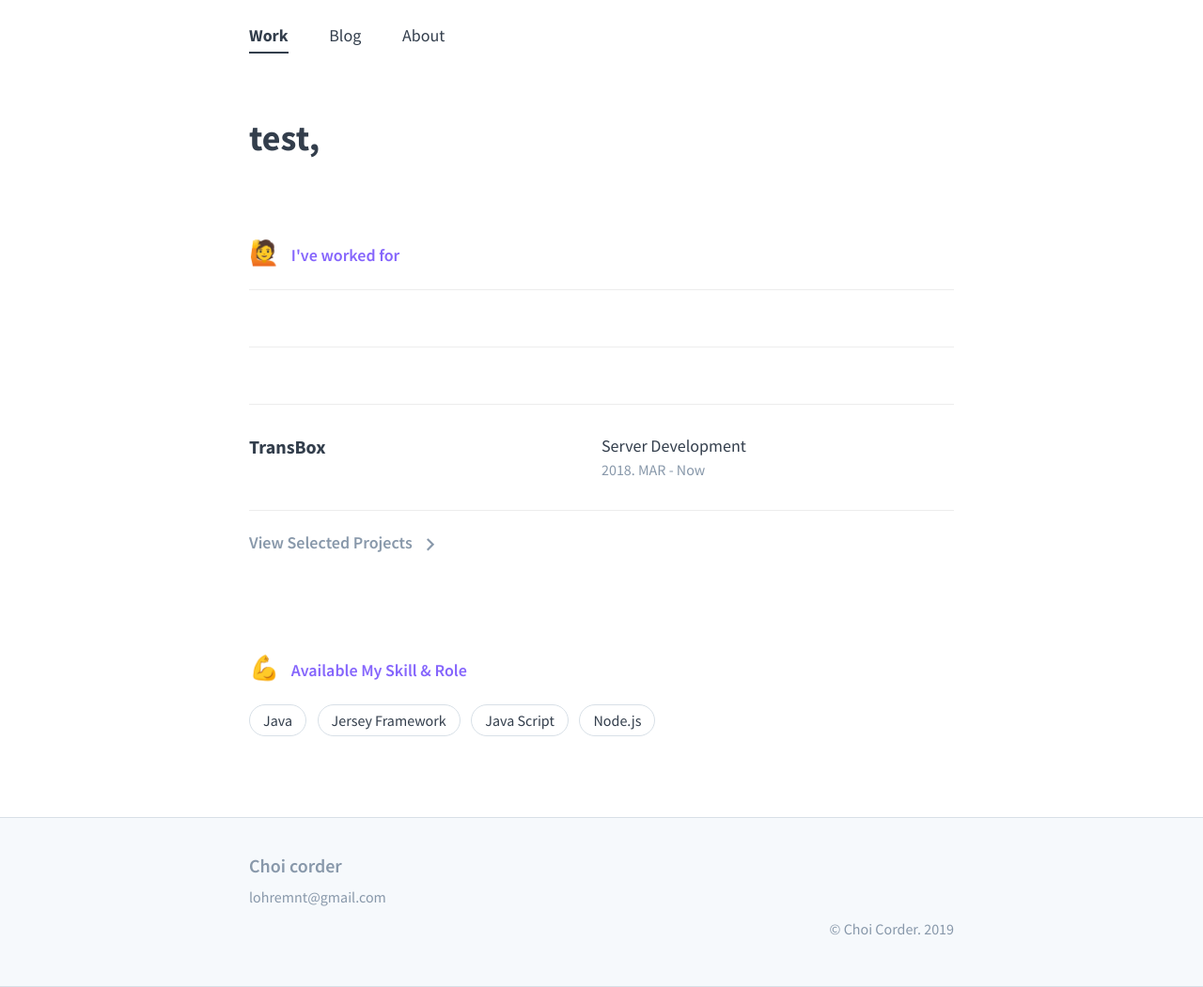
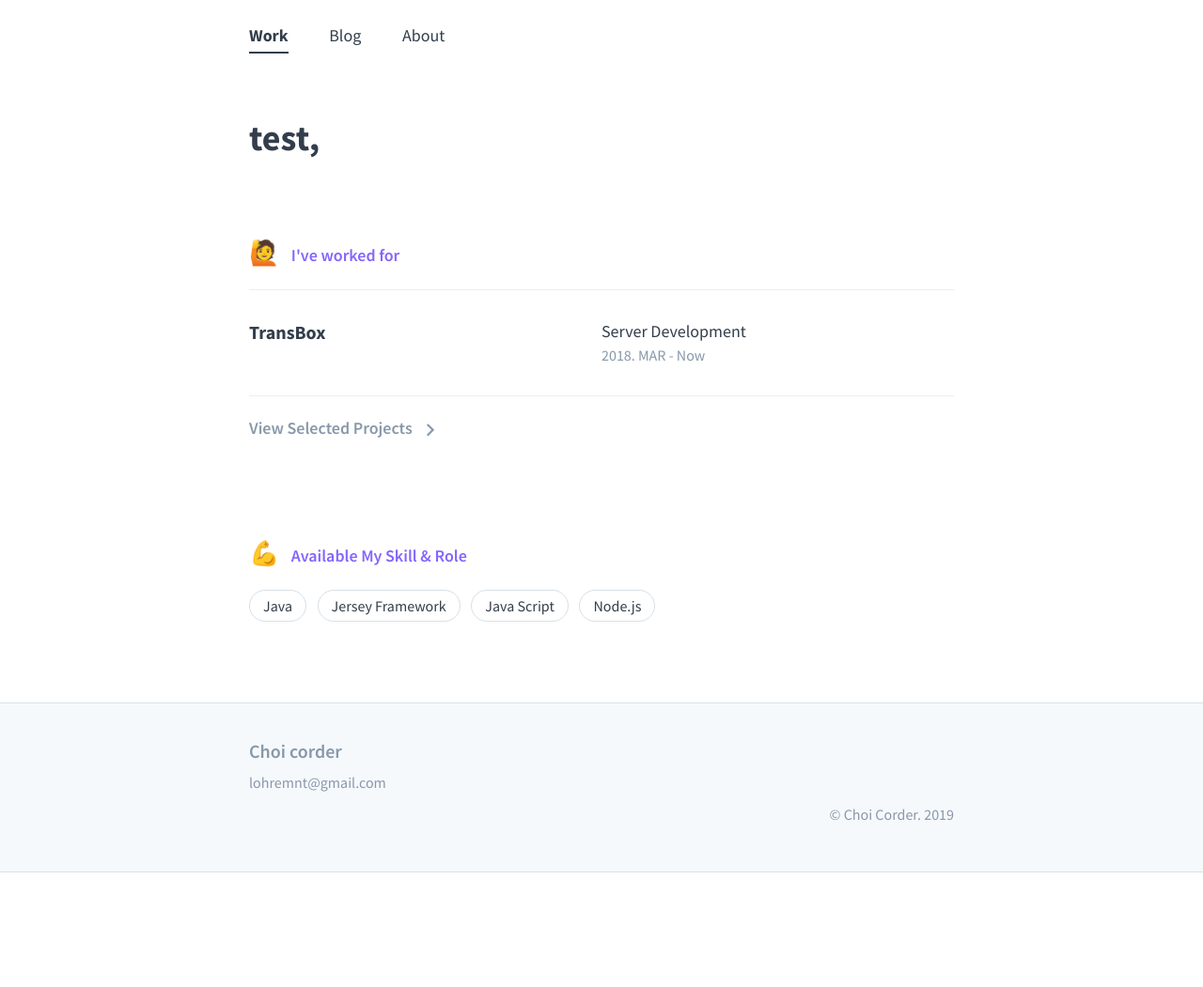
Before and after one commit to recordbook/recordbook.github.io, a Jekyll site: the page built from index.md, in a window 1280 px wide. Shown: the whole page at 94% size. Built offline with Jekyll 4.4.1, drawn with Linux system fonts in a browser that asks for light colours; after the commit the page ends 929 px from its top, so only the background shows below that.

Commit message:
Update project-list.html

```diff
--- a/_includes/project-list.html
+++ b/_includes/project-list.html
@@ -1,4 +1,4 @@
-<li class="workplace transition">
+<!-- <li class="workplace transition">
     {% for third in site.data.experience.third-place %}
     <p class="workplace-name">
         {{ third.name }}
@@ -28,7 +28,7 @@
         </p>
     </div>
     {% endfor %}
-</li>
+</li> -->
 
 <li class="workplace transition">
     {% for first in site.data.experience.first-place %}
```
